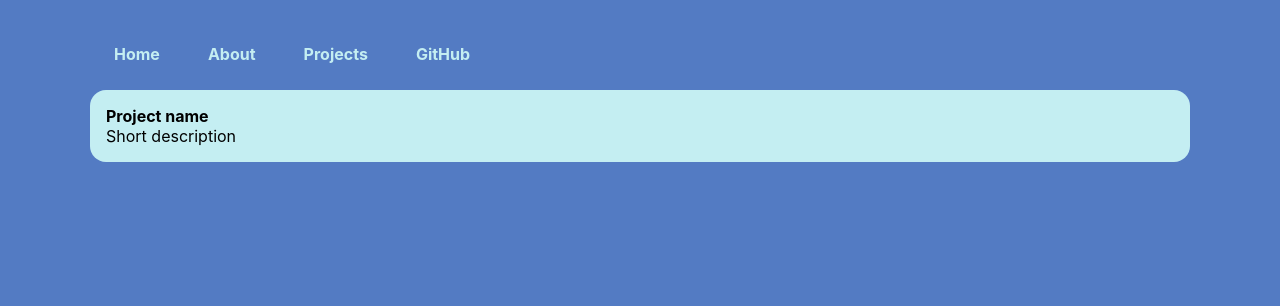
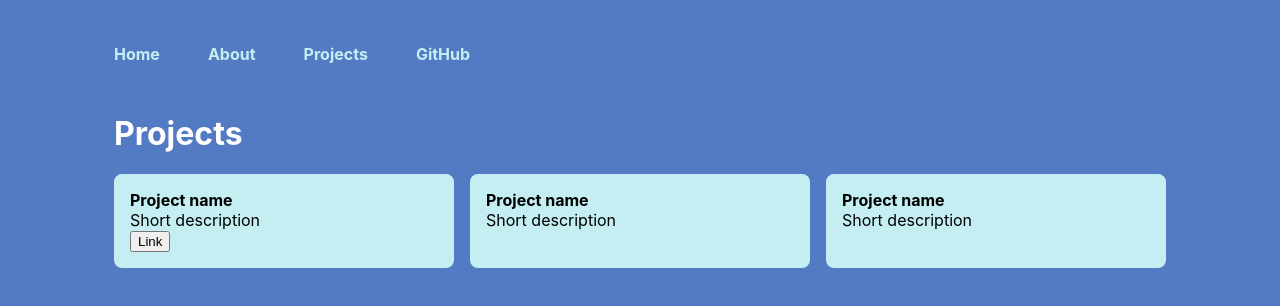
Before and after one commit to zensic/my-portfolio, a React (Create React App) app: page /projects in a window 1280 px wide. Shown: the top 306 px of the page. Built offline with nearby package versions, Linux system fonts and the light colour scheme.

Commit message:
Updated portfolio website

```diff
--- a/src/App.css
+++ b/src/App.css
@@ -4,7 +4,7 @@
   --tertiary: #537bc3;
   --alt: #8bcad9;
   --alt2: #5e88bf;
-  --radius: 1rem;
+  --radius: 8px;
   --b-margin: 1.5rem;
 }
 
@@ -105,6 +105,16 @@ nav a:hover {
 /* About styles end */
 
 /* Projects styles start */
+.project-container {
+  margin: var(--b-margin)
+}
+
+.project-grid {
+  display: grid;
+  gap: 1rem;
+  grid-template-columns: auto auto auto;
+}
+
 .project {
   padding: 1rem;
   background-color: var(--secondary);
--- a/src/Routes/About.js
+++ b/src/Routes/About.js
@@ -5,10 +5,10 @@ const About = () => {
     <div className='about'>
       <div className='about-info'>
         <h1 className='title'>About me</h1>
-        <p>Hello, I'm Anthony! I'm a recent computer science graduate, majoring in software development. I have a strong foundation in algorithms, data structures and software design.</p>
+        <p className='details'>Hello, I'm Anthony! I'm a recent computer science graduate, majoring in software development. I have a strong foundation in algorithms, data structures and software design. I also love doing digital painting and game dev in my free time.</p>
         <h2 className='title'>What I'm working on now</h2>
         <hr />
-        <ul>
+        <ul className='details'>
           <li>Building my personal website</li>
           <li>Completing freecodecamp data structures & algorithms</li>
           <li>Looking into photography/FPV drones</li>
@@ -17,13 +17,13 @@ const About = () => {
         <h2 className='title'>Tools</h2>
         <hr />
         <h3 className='title'>Software</h3>
-        <ul>
+        <ul className='details'>
           <li>This website is hosted on Vercel, and uses the React framework.</li>
           <li>Coding: Visual Studio Code</li>
           <li>Painting: Krita</li>
         </ul>
         <h3 className='title'>Hardware</h3>
-        <ul>
+        <ul className='details'>
           <li>CPU: AMD Ryzen 5 3600</li>
           <li>GPU: XFX RX 6600</li>
           <li>Motherboard: Asrock B450M Pro4</li>
--- a/src/Routes/Projects.js
+++ b/src/Routes/Projects.js
@@ -2,12 +2,24 @@ import React from 'react'
 
 const Projects = () => {
   return (
-    <>
-    <div className='project'>
-      <div className='project-title'>Project name</div>
-      <div className='project-desc'>Short description</div>
+    <div className='project-container'>
+      <h1 className='title'>Projects</h1>
+      <div className='project-grid'>
+        <div className='project'>
+          <div className='project-title'>Project name</div>
+          <div className='project-desc'>Short description</div>
+          <button>Link</button>
+        </div>
+        <div className='project'>
+          <div className='project-title'>Project name</div>
+          <div className='project-desc'>Short description</div>
+        </div>
+        <div className='project'>
+          <div className='project-title'>Project name</div>
+          <div className='project-desc'>Short description</div>
+        </div>
+      </div>
     </div>
-    </>
   )
 }
 
```
